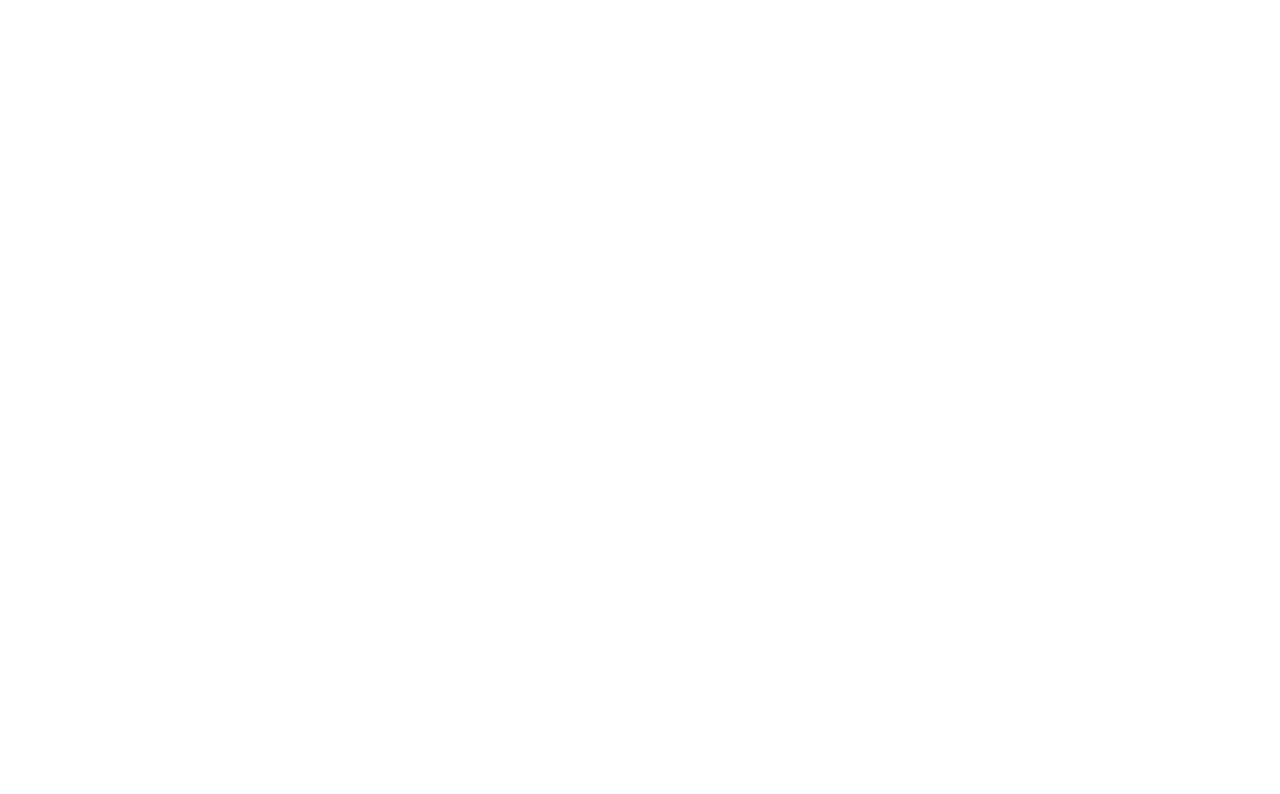
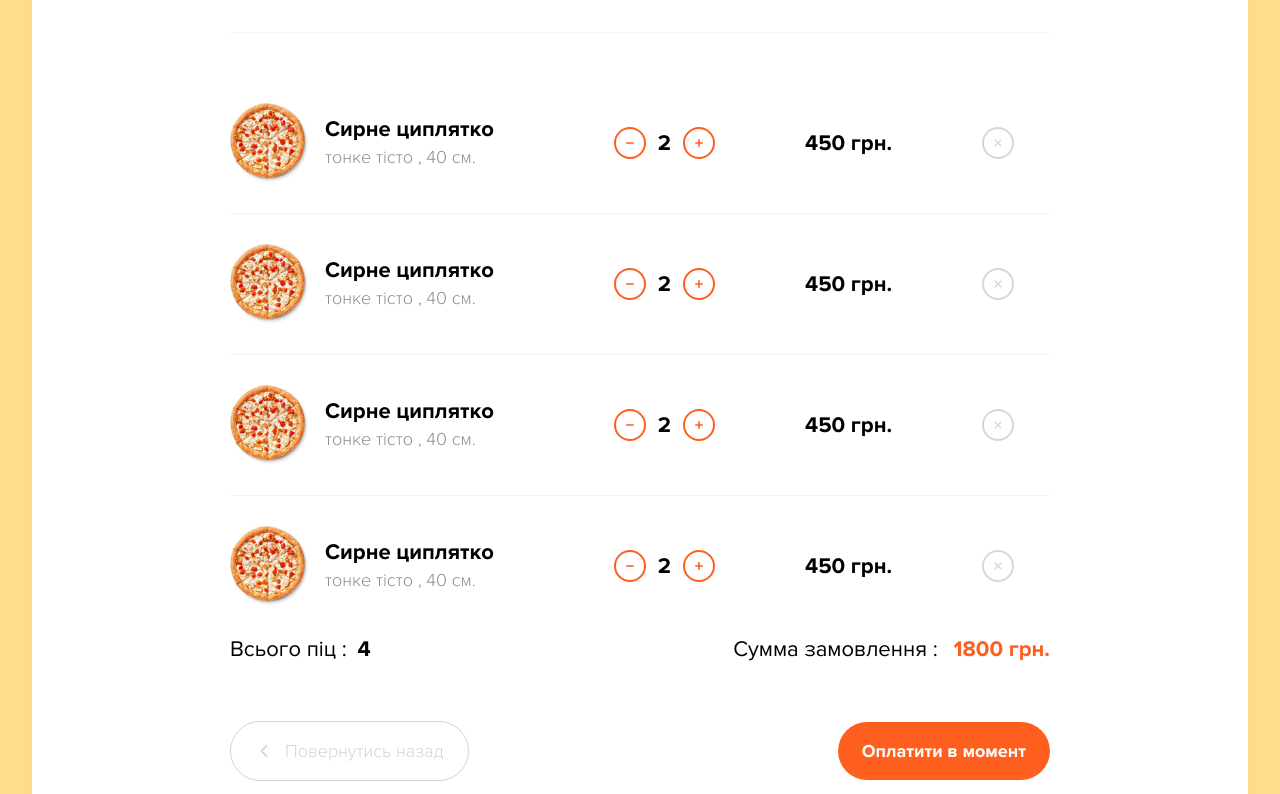
Before and after one commit to MDmytro12/pizza-client, a Next.js app in the folder pizza-client/: page /basket in a window 1280 px wide. Shown: the part 306-1100 px from the top of the page. Before the commit the page ends 800 px from the top, so only its background shows below. Built offline with nearby package versions, Linux system fonts and the light colour scheme.

Commit message:
Finish full basket!

```diff
--- /dev/null
+++ b/pizza-client/containers/basket/PizzaItem.js
@@ -0,0 +1,142 @@
+import React from 'react';
+import styled from 'styled-components';
+
+import { HiMinusSm, HiPlusSm } from 'react-icons/hi';
+import { GrFormClose } from 'react-icons/gr';
+
+export const PizzaItem = ({ pizzaInfo, last }) => {
+	return (
+		<>
+			<PizzaItemCont>
+				<PizzaAvatar src={pizzaInfo.imgPath} />
+				<PizzaItemTitle>
+					{pizzaInfo.title} <br />{' '}
+					<span>
+						{pizzaInfo.type} , {pizzaInfo.size}
+					</span>{' '}
+				</PizzaItemTitle>
+
+				<PizzaCountCont>
+					<ButtonWrapper>
+						<HiMinusSm />
+					</ButtonWrapper>
+					<PizzaCountText>2</PizzaCountText>
+					<ButtonWrapper>
+						<HiPlusSm />
+					</ButtonWrapper>
+				</PizzaCountCont>
+
+				<PriceText>{pizzaInfo.price} грн.</PriceText>
+
+				<DeleteWrapper>
+					<GrFormClose />
+				</DeleteWrapper>
+			</PizzaItemCont>
+			{!last && <Line />}
+		</>
+	);
+};
+
+const DeleteWrapper = styled.div`
+	width: 32px;
+	height: 32px;
+	border-radius: 100px;
+	border: 2px solid #d7d7d7;
+
+	display: flex;
+	align-items: center;
+	justify-content: center;
+
+	margin-left: 90px;
+
+	& > svg > path {
+		stroke: #d7d7d7;
+	}
+
+	&:hover {
+		background-color: black;
+		border-color: white;
+	}
+
+	&:hover > svg > path {
+		stroke: white;
+	}
+`;
+
+const PriceText = styled.p`
+	font-size: 22px;
+	font-weight: 700;
+	text-align: center;
+	margin-left: 90px;
+`;
+
+const PizzaCountText = styled.p`
+	font-size: 22px;
+	font-weight: 700;
+	text-align: center;
+	padding-top: 3px;
+	padding-left: 12px;
+	padding-right: 12px;
+`;
+
+const Line = styled.div`
+	width: 100%;
+	height: 1px;
+	background-color: #f4f4f4;
+`;
+
+const ButtonWrapper = styled.div`
+	width: 32px;
+	height: 32px;
+
+	display: flex;
+	align-items: center;
+	justify-content: center;
+
+	border: 2px solid #fe5f1e;
+	border-radius: 100px;
+
+	& > svg > path {
+		fill: #fe5f1e;
+	}
+
+	&:hover {
+		border-color: white;
+		background-color: #fe5f1e;
+	}
+
+	&:hover > svg > path {
+		fill: white;
+	}
+`;
+
+const PizzaCountCont = styled.div`
+	display: flex;
+`;
+
+const PizzaItemTitle = styled.p`
+	font-weight: 700;
+	font-size: 22px;
+	margin-left: 15px;
+	margin-right: 120px;
+
+	& > span {
+		color: #8d8d8d;
+		font-size: 18px;
+		font-weight: 400;
+	}
+`;
+
+const PizzaAvatar = styled.img`
+	max-width: 80px;
+	max-height: 80px;
+	width: 100%;
+	height: 100%;
+`;
+
+const PizzaItemCont = styled.div`
+	display: flex;
+	align-items: center;
+	padding-top: 30px;
+	padding-bottom: 30px;
+`;
--- a/pizza-client/containers/basket/View.js
+++ b/pizza-client/containers/basket/View.js
@@ -1,6 +1,178 @@
 import React from 'react';
 import styled from 'styled-components';
 
+import { BsCart2 } from 'react-icons/bs';
+import { IoChevronBackSharp } from 'react-icons/io5';
+
+import { Line } from '../../components';
+
+import { PizzaItem } from './PizzaItem';
+import { useRouter } from 'next/dist/client/router';
+
 export const BasketView = () => {
-	return <>Basket!</>;
+	const orders = [
+		{
+			price: 450,
+			countOrders: 1,
+			imgPath: '/static/png/pizza_small.png',
+			type: 'тонке тісто',
+			size: '40 cм.',
+			title: 'Сирне циплятко',
+		},
+		{
+			price: 450,
+			countOrders: 1,
+			imgPath: '/static/png/pizza_small.png',
+			type: 'тонке тісто',
+			size: '40 cм.',
+			title: 'Сирне циплятко',
+		},
+		{
+			price: 450,
+			countOrders: 1,
+			imgPath: '/static/png/pizza_small.png',
+			type: 'тонке тісто',
+			size: '40 cм.',
+			title: 'Сирне циплятко',
+		},
+		{
+			price: 450,
+			countOrders: 1,
+			imgPath: '/static/png/pizza_small.png',
+			type: 'тонке тісто',
+			size: '40 cм.',
+			title: 'Сирне циплятко',
+		},
+	];
+
+	const router = useRouter();
+
+	return (
+		<BasketWrapper>
+			<BasketCont>
+				<BasketTitle>
+					<BsCart2 />
+					<span>Корзина</span>
+				</BasketTitle>
+				<Line />
+				{orders.map((item, index) => (
+					<PizzaItem
+						last={index + 1 === orders.length}
+						pizzaInfo={item}
+						key={index * 99}
+					/>
+				))}
+				<ResultInfoCon>
+					<AmountText>
+						Всього піц :{' '}
+						<span style={{ fontWeight: 700, paddingLeft: 5 }}>
+							{orders.length}
+						</span>
+					</AmountText>
+					<AmountText>
+						Сумма замовлення :{' '}
+						<span
+							style={{ color: '#FE5F1E', fontWeight: 700, paddingLeft: 10 }}
+						>
+							{' '}
+							{orders.reduce(function (pr_value, cr_value) {
+								return pr_value + cr_value.price;
+							}, 0)}{' '}
+							грн.
+						</span>
+					</AmountText>
+				</ResultInfoCon>
+				<ResultInfoCon style={{ marginTop: 58 }}>
+					<BackButtonWr onClick={() => router.push('/')}>
+						<IoChevronBackSharp style={{ marginRight: 12 }} />
+						<span>Повернутись назад</span>
+					</BackButtonWr>
+					<BuyButton>Оплатити в момент</BuyButton>
+				</ResultInfoCon>
+			</BasketCont>
+		</BasketWrapper>
+	);
 };
+
+const BuyButton = styled.div`
+	padding: 18px 24px;
+	background-color: #fe5f1e;
+	border-radius: 30px;
+
+	font-size: 18px;
+	font-weight: 700;
+	color: white;
+
+	cursor: pointer;
+
+	&:hover {
+		background: white;
+		border: 1px solid #fe5f1e;
+		color: #fe5f1e;
+	}
+`;
+
+const BackButtonWr = styled.div`
+	border: 1px solid #d3d3d3;
+	border-radius: 30px;
+
+	padding: 18px 24px;
+
+	font-size: 18px;
+	font-weight: 400;
+	color: #d3d3d3;
+
+	cursor: pointer;
+
+	display: flex;
+	align-items: center;
+
+	&:hover {
+		background-color: black;
+		border-color: white;
+	}
+
+	&:hover > svg > path: {
+		fill: white;
+	}
+`;
+
+const ResultInfoCon = styled.div`
+	display: flex;
+	align-items: center;
+	justify-content: space-between;
+`;
+
+const AmountText = styled.p`
+	font-size: 22px;
+	font-weight: 500;
+`;
+
+const BasketTitle = styled.p`
+	font-size: 32px;
+	font-weight: 700;
+	padding-bottom: 30px;
+
+	& > svg > path {
+		stroke-width: 0.5px;
+		fill: #3f3f3f;
+	}
+
+	& > svg {
+		margin-right: 17px;
+	}
+`;
+
+const BasketCont = styled.div`
+	max-width: 820px;
+
+	width: 100%;
+`;
+
+const BasketWrapper = styled.div`
+	padding-top: 54px;
+	padding-bottom: 131px;
+
+	display: flex;
+	justify-content: center;
+`;
--- a/pizza-client/containers/header/View.js
+++ b/pizza-client/containers/header/View.js
@@ -3,7 +3,7 @@ import styled from 'styled-components';
 import { BsCart2 } from 'react-icons/bs';
 import Link from 'next/link';
 
-export const HeaderView = () => {
+export const HeaderView = ({ noBasket }) => {
 	return (
 		<HeaderContainer>
 			<Link href="/">
@@ -12,12 +12,13 @@ export const HeaderView = () => {
 						<LogoImg src="/static/png/logo.png" />
 						<LogoTitleContainer>
 							<LogoTitle>реакт піцца</LogoTitle>
-							<LogoSupTitle>найсмачніша піцца у всьому світі</LogoSupTitle>
+							<LogoSupTitle>Hайсмачніша піцца у всьому світі</LogoSupTitle>
 						</LogoTitleContainer>
 					</LogoContainer>
 				</a>
 			</Link>
 
+			{!noBasket && (
 				<ButtonContainer>
 					<Link href="/">
 						<a>
@@ -36,6 +37,7 @@ export const HeaderView = () => {
 						</a>
 					</Link>
 				</ButtonContainer>
+			)}
 		</HeaderContainer>
 	);
 };
--- a/pizza-client/containers/header/index.js
+++ b/pizza-client/containers/header/index.js
@@ -2,6 +2,6 @@ import React from 'react';
 
 import { HeaderView } from './View';
 
-export const Header = () => {
-	return <HeaderView />;
+export const Header = (props) => {
+	return <HeaderView {...props} />;
 };
--- a/pizza-client/containers/menu/View.js
+++ b/pizza-client/containers/menu/View.js
@@ -50,6 +50,8 @@ export const MenuView = () => {
 
 	const [showSelect, setShowSelect] = useState(false);
 
+	const [activeSelect, setActiveSelect] = useState(listValues[0].title);
+
 	useEffect(() => {
 		btnNames.forEach((item, index) => {
 			if (index + 1 === 1) {
@@ -85,6 +87,7 @@ export const MenuView = () => {
 		}
 
 		setSelectItems({ ...newSelectItems, [index]: true });
+		setActiveSelect(listValues[index - 1].title);
 	};
 
 	return (
@@ -109,7 +112,7 @@ export const MenuView = () => {
 			>
 				<ListArrow active={showSelect} />
 				<ListTitle>Сортування по :</ListTitle>
-				<ListValue>{listValues[0].title}</ListValue>
+				<ListValue>{activeSelect}</ListValue>
 				<ListSelectContainer
 					onPointerLeave={() => setShowSelect(false)}
 					show={showSelect}
@@ -164,6 +167,8 @@ const ListValue = styled.span`
 	font-size: 14px;
 	color: #fe5f1e;
 	border-bottom: 1px dashed #fe5f1e;
+	min-width: 100px;
+	text-align: center;
 `;
 
 const ListArrow = styled.div`
--- a/pizza-client/pages/basket.js
+++ b/pizza-client/pages/basket.js
@@ -1,12 +1,14 @@
 import { HEADER_TITLES } from '../constants/meta';
 import { Header, Basket } from '../containers';
+import { Line } from '../components';
 import HeadService from './_head';
 
 export default function BasketPage() {
 	return (
 		<>
 			<HeadService id={HEADER_TITLES.BASKET_PAGE} />
-			<Header />
+			<Header noBasket />
+			<Line />
 			<Basket />
 		</>
 	);
```
Also changed, not shown: pizza-client/public/static/png/pizza_small.png (added). Lines whose indentation alone changed are shown as unchanged.
